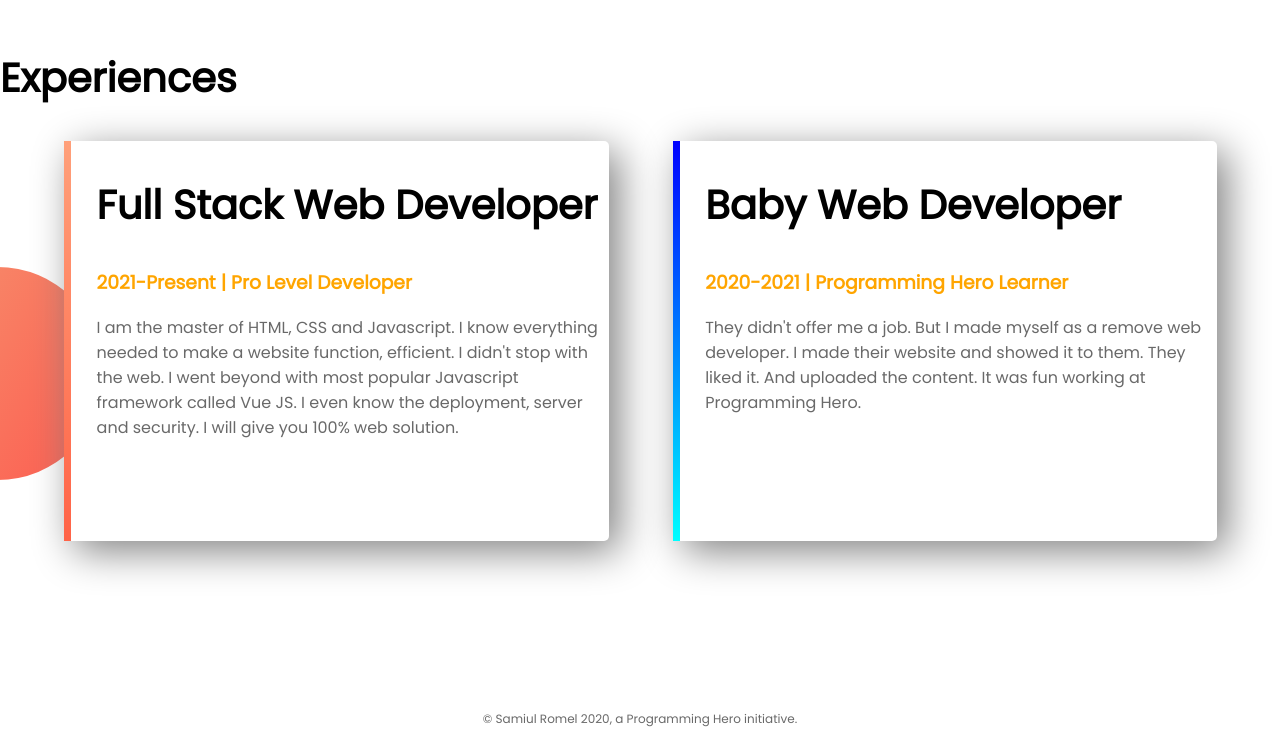
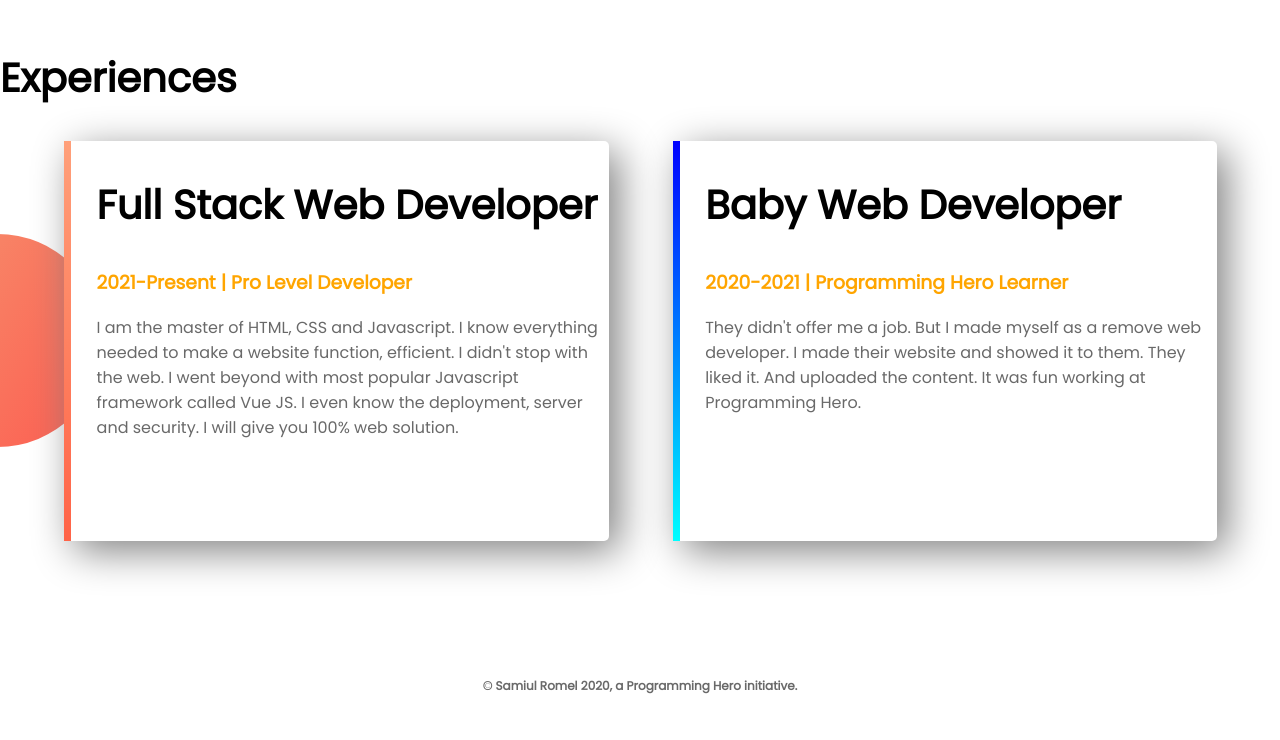
Before and after one commit to Romel-cou/web-portfolio, a plain HTML site: page index.html in a window 1280 px wide. Shown: the part 1285-2025 px from the top of the page. After the commit the page ends 1992 px from the top, so only its background shows below. Drawn offline with Linux system fonts and the light colour scheme.

Commit message:
fotter updated

```diff
--- a/style.css
+++ b/style.css
@@ -57,6 +57,7 @@
     background-image: url("images/exp-bg.png");
     background-repeat: no-repeat;
     background-position: left;
+    display: inline-block;
 
 }
 #full-stack{
@@ -72,4 +73,5 @@
 footer p{
     text-align: center;
     font-size: 12px;
+    font-weight: 700;
 }
```
